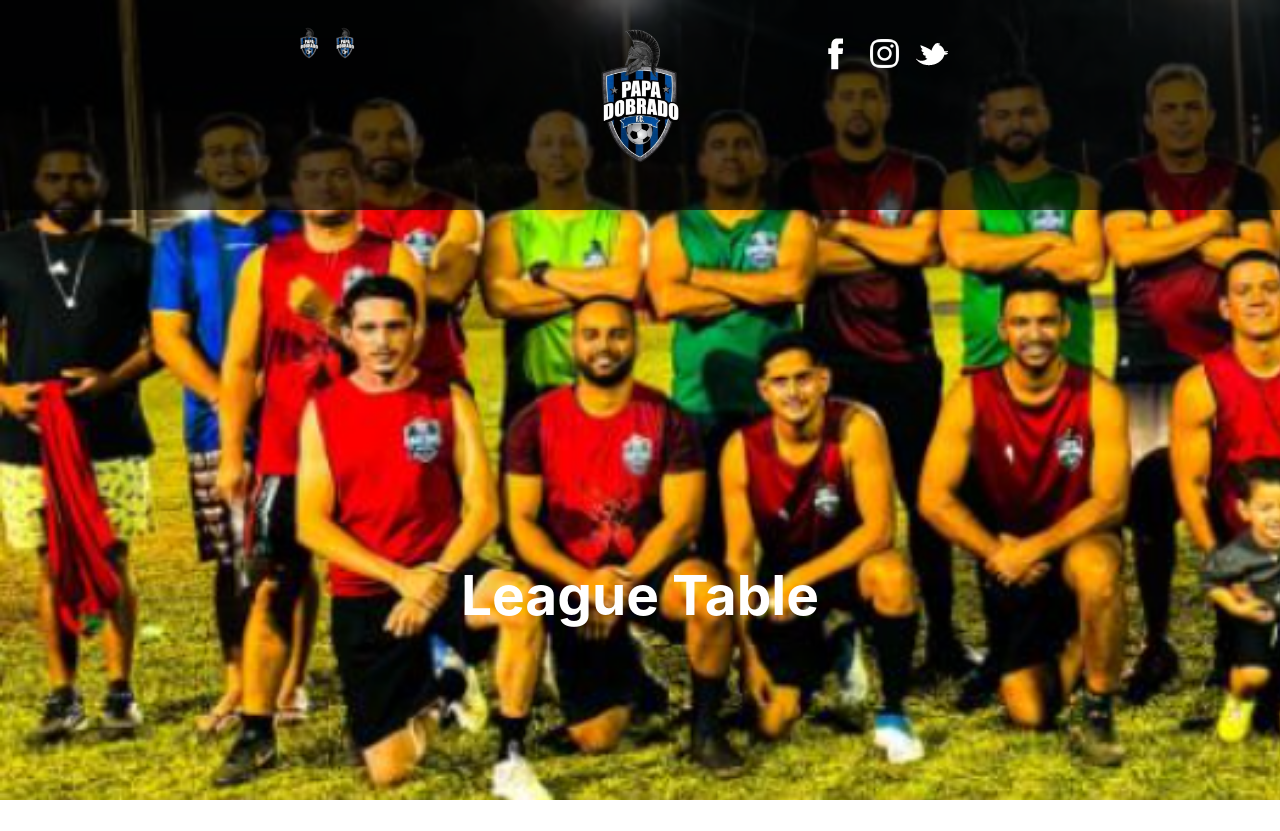
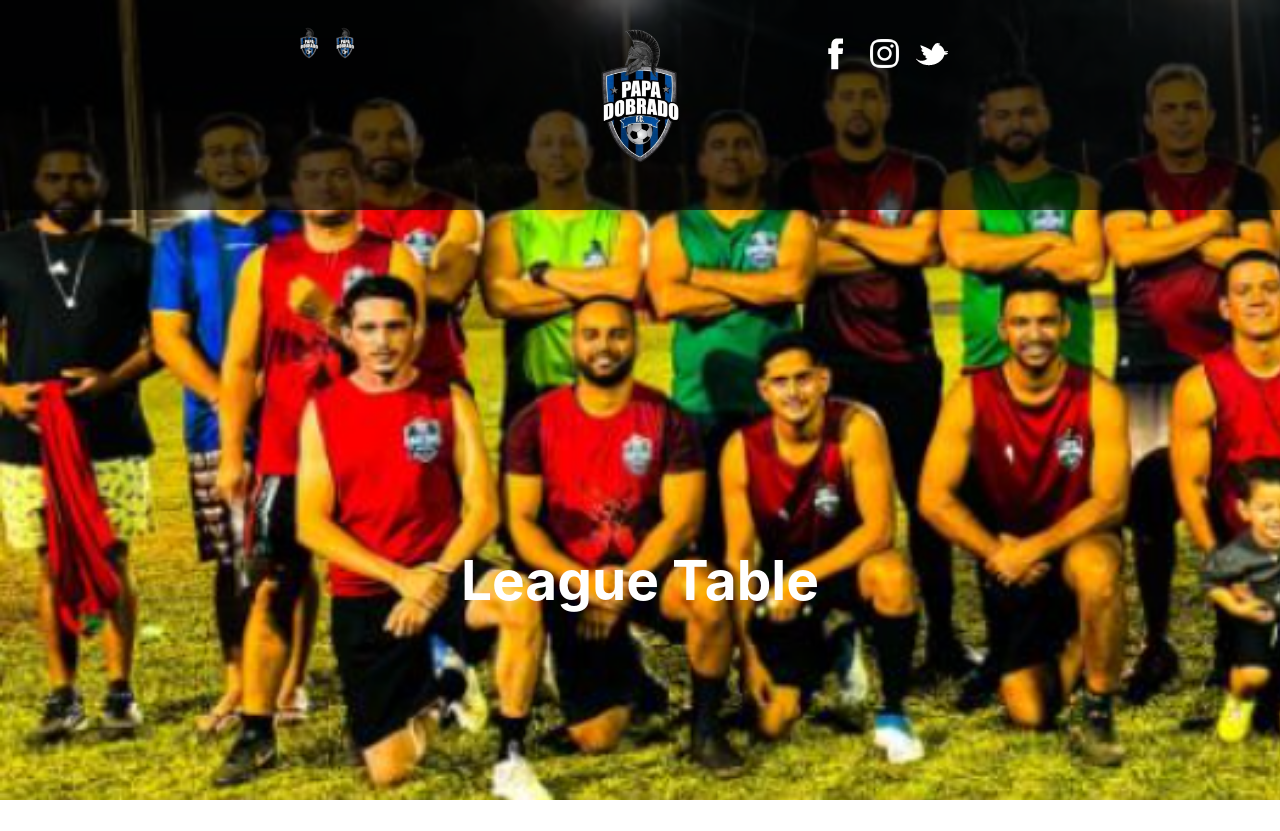
Before and after one commit to alewnardu/papadobradofc, a Flask app: template app/templates/base.html in a window 1280 px wide. Shown: the top 831 px of the page. Run offline with Flask 3, Linux system fonts and the light colour scheme; the template is opened without the code that fills it, so the values that code supplies are empty; parts of the project's set-up code (start-up, migrations or seed data) failed here and were passed over; some libraries are stand-ins or nearby versions; some web fonts are replaced.

Commit message:
Header texto

```diff
--- a/app/templates/base.html
+++ b/app/templates/base.html
@@ -93,7 +93,7 @@
         </div>
       </nav>
   <header class="page-header" data-background="{{ url_for('static', filename='img/escalacao.png') }}">
-    <div class="container mt-5">
+    <div class="container mt-15">
       <h2>League Table</h2>
       <!-- <div class="bosluk3"></div> -->
 
```
